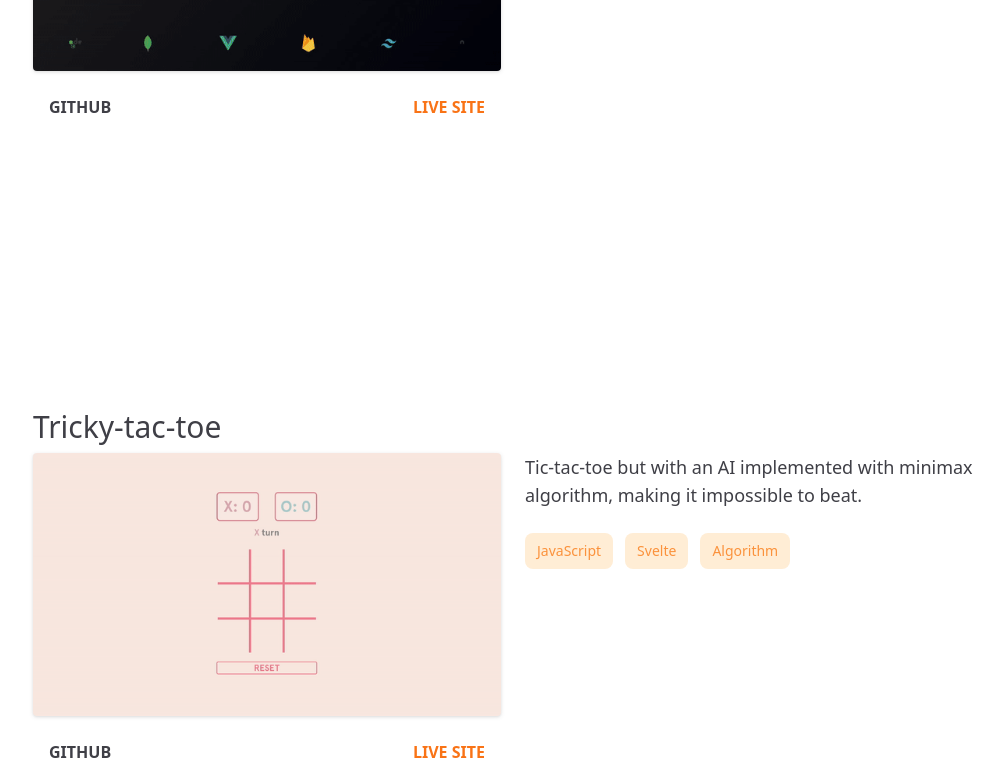
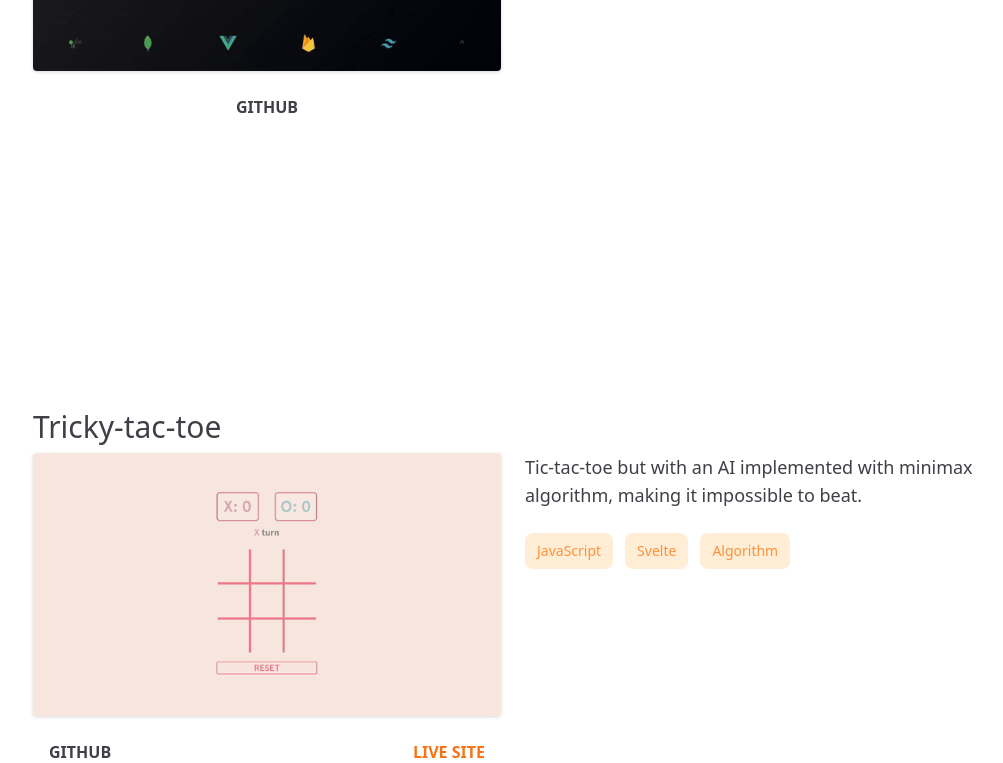
Before and after one commit to FPLCodes/Personal-portfolio, a Next.js app: page / in a window 1280 px wide. Shown: the part 1197-1960 px from the top of the page, without its empty margins (127-1130 px from the left). Built offline with nearby package versions, Linux system fonts and the light colour scheme.

Commit message:
Handle projects with no site

```diff
--- a/components/Project.tsx
+++ b/components/Project.tsx
@@ -16,7 +16,7 @@ export default function Project(props: Props) {
       data-aos="fade-left"
       data-aos-duration="700"
       data-aos-once="true"
-      className="flex flex-col flex-1 gap-y-2 max-w-7xl lg:max-w-5xl self-center"
+      className="flex just flex-col flex-1 gap-y-2 max-w-7xl lg:max-w-5xl self-center"
     >
       <h1 className="w-full text-3xl">{props.title}</h1>
       <div className="flex flex-col gap-y-2 md:flex-row gap-x-6">
@@ -28,7 +28,12 @@ export default function Project(props: Props) {
               alt="Short demo gif of SocialLite"
             />
           </div>
-          <div className="flex justify-between px-4">
+          <div
+            style={{
+              justifyContent: props.site ? "space-between" : "center",
+            }}
+            className="flex px-4"
+          >
             <div className="line">
               <a
                 href={props.github}
@@ -39,6 +44,8 @@ export default function Project(props: Props) {
               </a>
               <div className="bg-gray-800 w-0 transition-all line-bg"></div>
             </div>
+
+            {props.site ? (
               <div className="line">
                 <a
                   href={props.site}
@@ -49,6 +56,9 @@ export default function Project(props: Props) {
                 </a>
                 <div className="bg-orange-500 w-0 transition-all line-bg"></div>
               </div>
+            ) : (
+              <></>
+            )}
           </div>
         </div>
         <div className="w-full flex flex-col">
--- a/components/Projects.tsx
+++ b/components/Projects.tsx
@@ -15,7 +15,6 @@ function Projects() {
         title="SocialLite"
         image={SocialLiteDemo}
         github="https://github.com/FPLCodes/SocialLite"
-        site="https://social-lite-app.herokuapp.com/"
         description="An online messaging platform created using VueJS. User authentication is handled by Firebase
         and messages are sent and stored in Firestore."
         tags={["JavaScript", "Vue.js", "Firebase", "MongoDB"]}
@@ -43,7 +42,6 @@ function Projects() {
         title="AniCountdown bot"
         image={AniCountdown}
         github="https://github.com/FPLCodes/Anime-Countdown-Bot"
-        site="https://tricky-tac-toe.netlify.app/"
         description="An anime (episode release) countdown bot for discord.
         Puppeteer is used to retrieve data from an external source and
         discord.js allows us to communicate and display the data to user."
```
Lines whose indentation alone changed are shown as unchanged.
